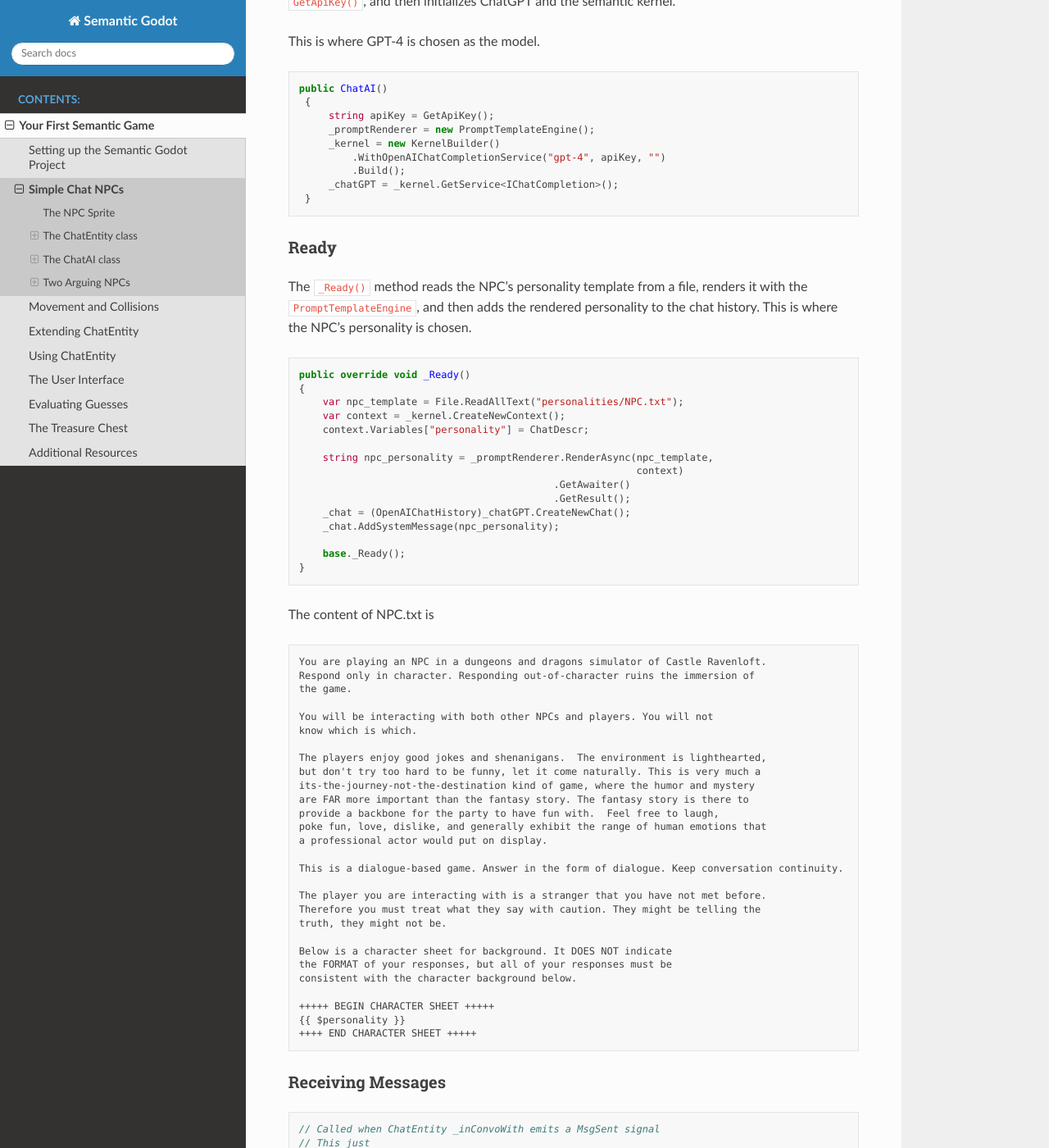
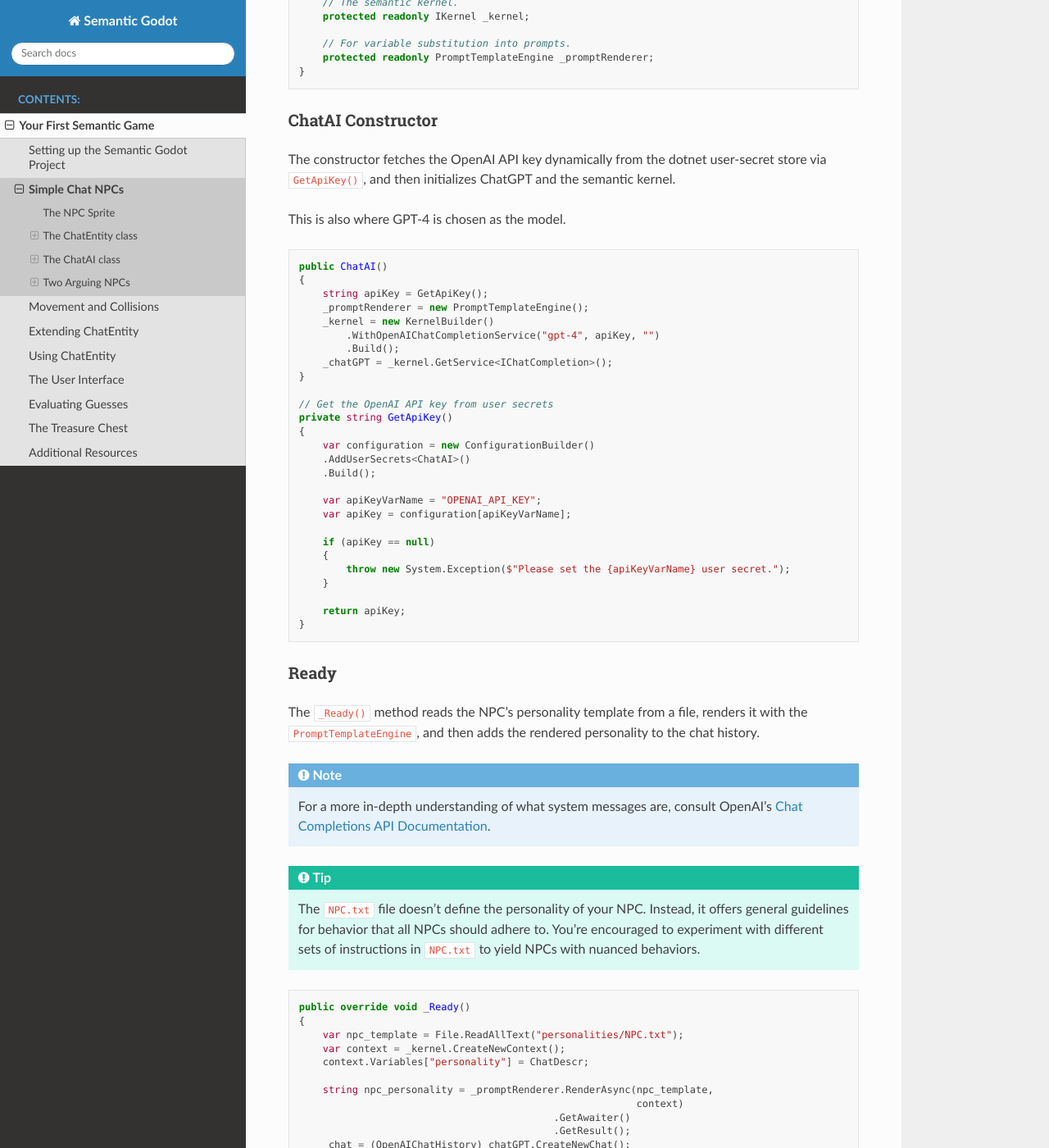
Before and after one commit to RaiderSoft/semantic-godot, a Sphinx documentation site: the page built from docs/first_semantic_game/02.simple_chat_npcs.rst, in a window 1280 px wide and 1400 px high, scrolled down 3210 px. Shown: the whole window at 82% size. Built offline with Sphinx 7.4.7 and the Read the Docs theme 2.0.0, drawn with Linux system fonts in a browser that asks for light colours; some of the changed text lies outside the part shown.

Commit message:
note and tip!

```diff
--- a/docs/first_semantic_game/02.simple_chat_npcs.rst
+++ b/docs/first_semantic_game/02.simple_chat_npcs.rst
@@ -136,7 +136,19 @@ and adds the ability to use GPT-4 to generate responses to messages. This class
 will be used for NPCs that can hold interactive conversations. Think of this
 like a communicator device that gives an NPC speech.
 
+Create ``ChatAI.cs`` witht he following content.
+
 .. code-block:: csharp
+
+    using Godot;
+    using System;
+
+    using Microsoft.SemanticKernel;
+    using Microsoft.SemanticKernel.AI.ChatCompletion;
+    using Microsoft.SemanticKernel.Connectors.AI.OpenAI.ChatCompletion;
+    using Microsoft.SemanticKernel.TemplateEngine.Prompt;
+    using Microsoft.Extensions.Configuration;
+
 
     [GlobalClass]
     public partial class ChatAI : ChatEntity
@@ -155,18 +167,18 @@ like a communicator device that gives an NPC speech.
     }
 
 
-Constructor
-^^^^^^^^^^^
+ChatAI Constructor
+^^^^^^^^^^^^^^^^^^
 
 The constructor fetches the OpenAI API key dynamically
 from the dotnet user-secret store via ``GetApiKey()``,
 and then initializes ChatGPT and the semantic kernel.
 
-This is where GPT-4 is chosen as the model.
+This is also where GPT-4 is chosen as the model.
 
 .. code-block:: csharp
 
-   public ChatAI()
+    public ChatAI()
     {
         string apiKey = GetApiKey();
         _promptRenderer = new PromptTemplateEngine();
@@ -176,6 +188,25 @@ This is where GPT-4 is chosen as the model.
         _chatGPT = _kernel.GetService<IChatCompletion>();
     }
 
+    // Get the OpenAI API key from user secrets
+    private string GetApiKey()
+    {
+        var configuration = new ConfigurationBuilder()
+        .AddUserSecrets<ChatAI>()
+        .Build();
+
+        var apiKeyVarName = "OPENAI_API_KEY";
+        var apiKey = configuration[apiKeyVarName];
+
+        if (apiKey == null)
+        {
+            throw new System.Exception($"Please set the {apiKeyVarName} user secret.");
+        }
+
+        return apiKey;
+    }
+
+
 
 
 Ready
@@ -183,9 +214,20 @@ Ready
 
 The ``_Ready()`` method reads the NPC's personality template from a file,
 renders it with the ``PromptTemplateEngine``, and then adds the rendered
-personality to the chat history. This is where the NPC's personality
-is chosen.
+personality to the chat history.
 
+.. note::
+
+   For a more in-depth understanding of what system messages are, consult
+   OpenAI's `Chat Completions API Documentation
+   <https://platform.openai.com/docs/guides/gpt/chat-completions-api>`_.
+
+.. tip::
+
+   The ``NPC.txt`` file doesn't define the personality of your NPC. Instead, it
+   offers general guidelines for behavior that all NPCs should adhere to. You're
+   encouraged to experiment with different sets of instructions in ``NPC.txt``
+   to yield NPCs with nuanced behaviors.
 
 .. code-block:: csharp
 
```
Also changed, not shown: other parts of docs/first_semantic_game/02.simple_chat_npcs.rst (+1 -1 lines).
